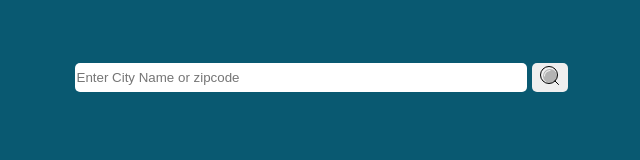
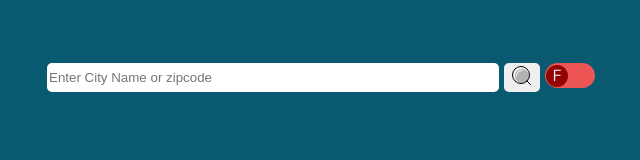
Before and after one commit to CTMendoza/OP-Weather-App, a website built with webpack: page src/template.html in a window 1280 px wide. Shown: the whole page, without its empty margins (319-959 px from the left). Built offline with nearby package versions, Linux system fonts and the light colour scheme.

Commit message:
Created a toggle switch between fahrenheit and celsius Used html and css to create a toggle switch so that the user can change the temperature measurement. Still need to add the functionality to the switch so that the measurement changes dynamically on the weather app

```diff
--- a/src/index.js
+++ b/src/index.js
@@ -17,7 +17,7 @@ function getForecast (locationInput) {
       })
     .then(data => {
       // currentWeather = data.currentConditions
-      weeklyForecast = data.days.slice(0, 8);
+      weeklyForecast = data.days.slice(0, 7);
       // location.currentWeather = currentWeather;
       location.weeklyForecast = weeklyForecast;
       location.address = data.resolvedAddress;
--- a/src/styles.css
+++ b/src/styles.css
@@ -92,3 +92,53 @@ button {
     -webkit-mask-size: 100% 100%;
     mask-size: 100% 100%;
   }
+
+.switch {
+    position: relative;
+    display: inline-block;
+    width: 50px;
+    height: 25px;
+  }
+
+.switch input {
+    opacity: 0;
+    width: 0;
+    height: 0;
+  }
+
+.slider {
+    position: absolute;
+    cursor: pointer;
+    top: 0;
+    left: 0;
+    right: 0;
+    bottom: 0;
+    background-color: #ee5656;
+    transition: 0.4s;
+    border-radius: 25px;
+  }
+
+.slider:before {
+    position: absolute;
+    content: "F";
+    height: 22px;
+    width: 22px;
+    left: 1px;
+    bottom: 1.3px;
+    background-color: #940303;
+    transition: 0.4s;
+    border-radius: 50%;
+    text-align: center;
+  }
+
+
+#toggleSwitch:checked + .slider {
+    background-color: #5e8dea;
+  }
+
+#toggleSwitch:checked + .slider:before {
+    transform: translateX(25px);
+    content: "C";
+    text-align: center;
+    background-color: #032466;
+  }
--- a/src/template.html
+++ b/src/template.html
@@ -9,7 +9,12 @@
     <form action="">
         <input type="text" name="location" placeholder="Enter City Name or zipcode">
         <button type="submit"><span class="lets-icons--search-duotone"></span></button>
+        <label class="switch">
+            <input type="checkbox" id="toggleSwitch">
+            <span class="slider"></span>
+        </label>
     </form>
+
     <h1 id="address"></h1>
     <div id="forecast-container">
         <div id="current-weather-section">
```
